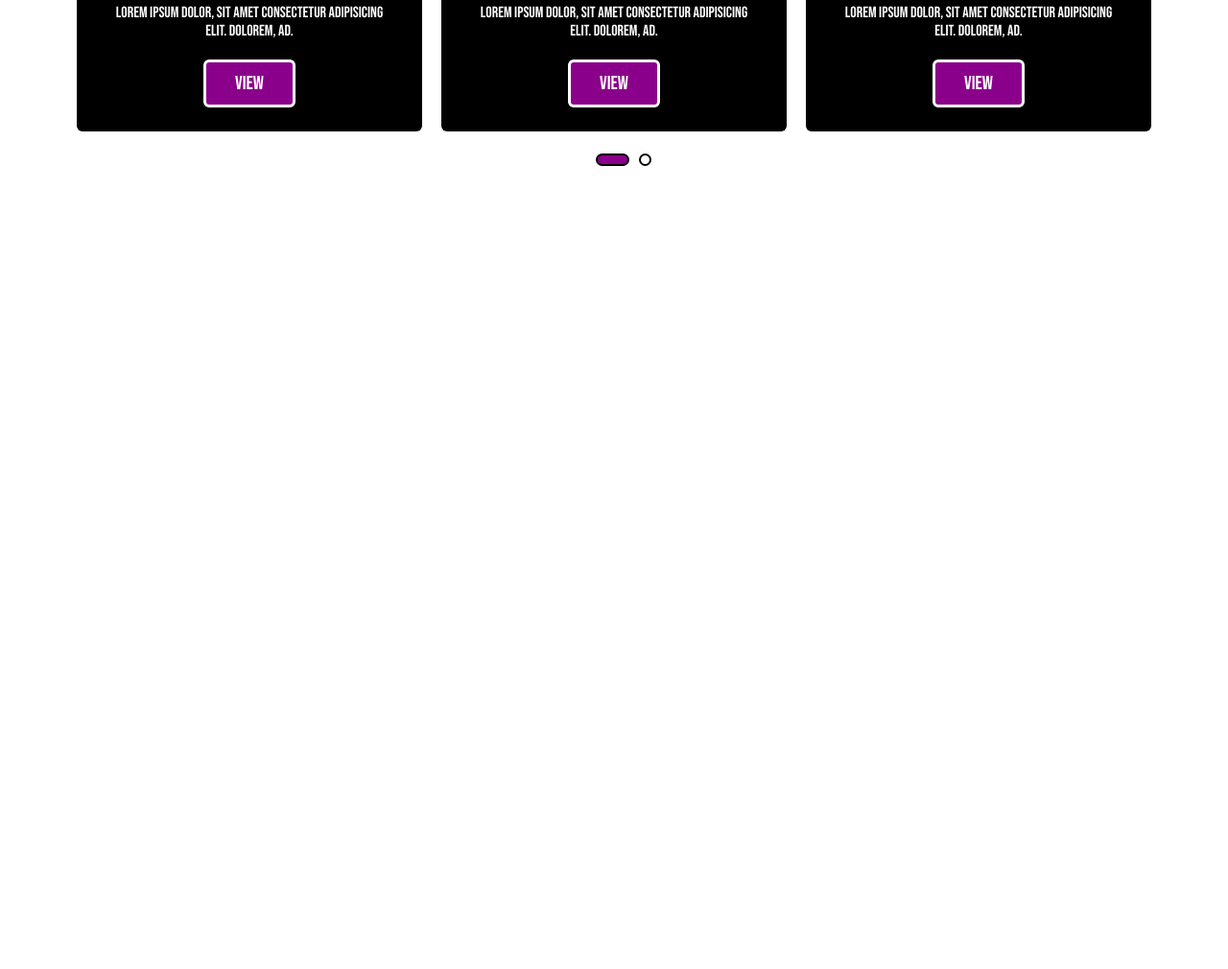
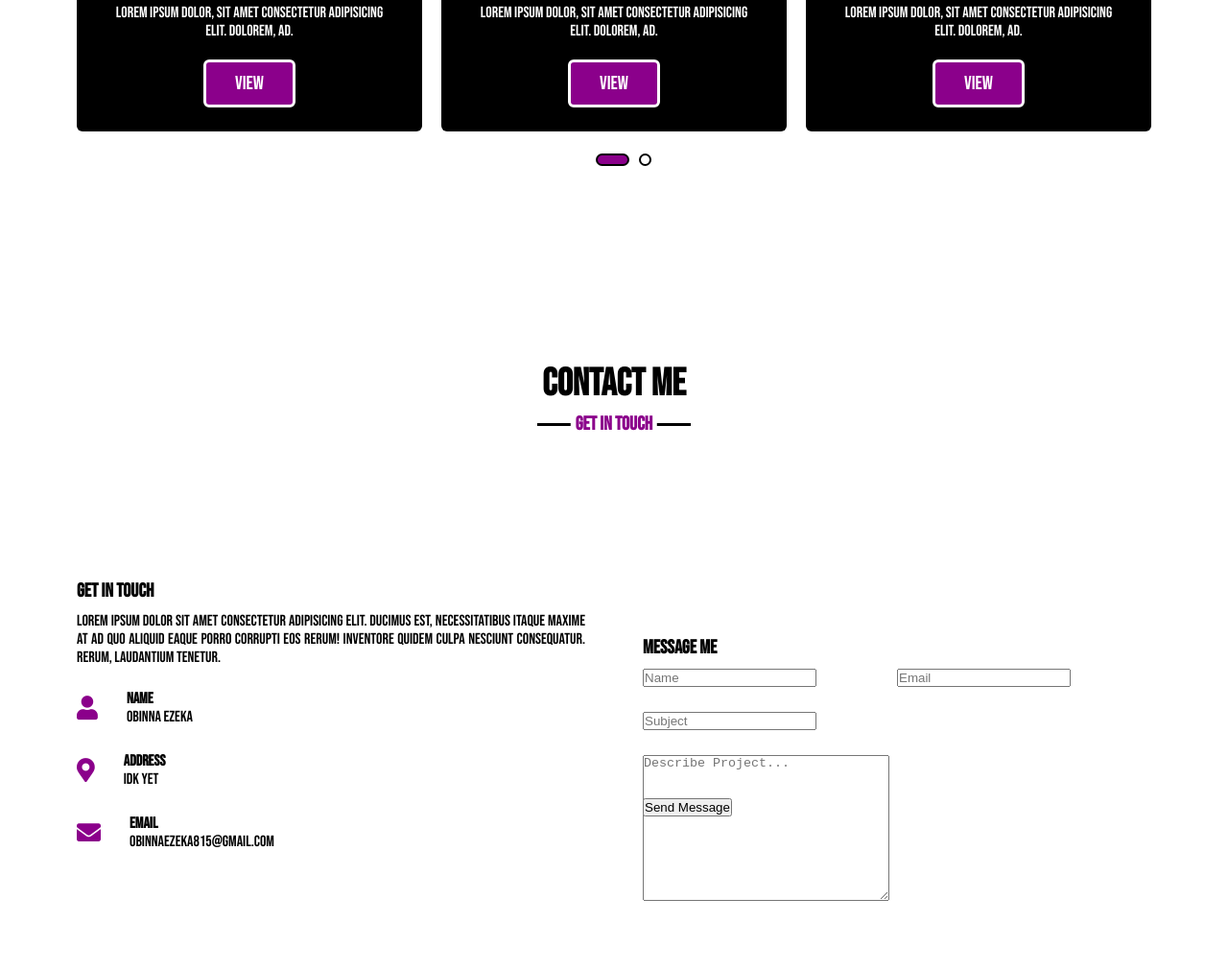
Before and after one commit to Obi815/Portfolio_project, a plain HTML site: page index.html in a window 1280 px wide. Shown: the part 2764-3774 px from the top of the page at 96% size. Before the commit the page ends 3040 px from the top, so only its background shows below. Drawn offline with nearby package versions, Linux system fonts and the light colour scheme.

Commit message:
added project section and contact section

```diff
--- a/css/style.css
+++ b/css/style.css
@@ -150,7 +150,7 @@ section .title::after{
 
 /* About section styling */
 
-.about, .skills, .projects{
+.about, .skills, .projects, .contact{
     font-family: "Bebas Neue",sans-serif;
 }
 
@@ -159,7 +159,7 @@ section .title::after{
 }
 
 .about .about-content, .skills .skills-content,
-.projects{
+.projects, .contact .contact-content{
     display: flex;
     flex-wrap: wrap;
     align-items: center;
@@ -252,22 +252,22 @@ section .title::after{
     background: darkmagenta;
 }
 .skills .skills-content .right .html::before{
-    width: 90%;
+    width: 95%;
 }
 .skills .skills-content .right .css::before{
+    width: 85%;
+}
+.skills .skills-content .right .js::before{
     width: 70%;
 }
-.skills .skills-content .right .js::before{
-    width: 50%;
-}
 .skills .skills-content .right .pyt::before{
-    width: 40%;
+    width: 60%;
 }
 .skills .skills-content .right .jqr::before{
     width: 60%;
 }
 .skills .skills-content .right .cplus::before{
-    width: 20%;
+    width: 55%;
 }
 
 
@@ -385,6 +385,52 @@ section .title::after{
 }
 
 
+/* Contact stylying */
+.contact .title::after{
+    content: "Get in touch";
+}
+.contact .contact-content .column{
+    width: calc(50% - 30px);
+}
+.contact .contact-content .text{
+    font-size: 20px;
+    font-weight: 600;
+    margin-bottom: 10px;
+}
+.contact .contact-content .left{
+    text-align: justify;
+}
+.contact .contact-content .icon{
+    margin: 10px 0;
+}
+.contact .contact-content .row{
+    display: flex;
+    height: 65px;
+    align-items: center;
+}
+.contact .contact-content .row .info{
+    margin-left: 30px;
+}
+.contact .contact-content .row i{
+    font-size: 25px;
+    color: darkmagenta;
+}
+.contact .contact-content .info .head{
+    font-weight: 600;
+}
+.contact .contact-content .info .sub-title{
+/* style the words under title */
+}
+.contact .right form .fields{
+    display: flex;
+}
+.contact .right form .field,
+.contact .right form .fields .field{
+    height: 45px;
+    width: 100%;
+}
+
+
 
 /*responsive query tools*/
 @media (max-width: 1300px){
@@ -490,4 +536,5 @@ section .title::after{
         width: 100%;
         margin-bottom: 35px;
     }
+
 }
--- a/index.html
+++ b/index.html
@@ -80,28 +80,28 @@
                     <div class="bars">
                         <div class="info">
                             <span>HTML</span>
-                            <span>90%</span>
+                            <span>95%</span>
                         </div>
                         <div class="line html"></div>
                     </div>
                     <div class="bars">
                         <div class="info">
                             <span>Javascript</span>
-                            <span>50%</span>
+                            <span>70%</span>
                         </div>
                         <div class="line js"></div>
                     </div>
                     <div class="bars">
                         <div class="info">
                             <span>C++</span>
-                            <span>20%</span>
+                            <span>55%</span>
                         </div>
                         <div class="line cplus"></div>
                     </div>
                     <div class="bars">
                         <div class="info">
                             <span>Python</span>
-                            <span>40%</span>
+                            <span>60%</span>
                         </div>
                         <div class="line pyt"></div>
                     </div>
@@ -115,7 +115,7 @@
                     <div class="bars">
                         <div class="info">
                             <span>CSS</span>
-                            <span>70%</span>
+                            <span>85%</span>
                         </div>
                         <div class="line css"></div>
                     </div>
@@ -173,6 +173,62 @@
         </div>
     </div>
 </section>
+<section class="contact" id="contact">
+    <div class="max-width">
+        <h2 class="title">Contact Me</h2>
+        <div class="contact-content">
+            <div class="column left">
+                <div class="text">Get in touch</div>
+                <p> Lorem ipsum dolor sit amet consectetur adipisicing elit. Ducimus est, necessitatibus itaque maxime at ad quo aliquid eaque porro corrupti eos rerum! Inventore quidem culpa nesciunt consequatur. Rerum, laudantium tenetur.</p>
+                <div class="icon">
+                    <div class="row">
+                        <i class="fas fa-user"></i>
+                        <div class="info">
+                            <div class="head">Name</div>
+                            <div class="sub-title">Obinna Ezeka</div>
+                        </div>
+                    </div>
+                    <div class="row">
+                        <i class="fas fa-map-marker-alt"></i>
+                        <div class="info">
+                            <div class="head">Address</div>
+                            <div class="sub-title">idk yet</div>
+                        </div>
+                    </div>
+                    <div class="row">
+                        <i class="fas fa-envelope"></i>
+                        <div class="info">
+                            <div class="head">Email</div>
+                            <div class="sub-title">obinnaezeka815@gmail.com</div>
+                        </div>
+                    </div>
+                </div>
+            </div>
+            <div class="column right">
+                <div class="text">Message Me</div>
+                <form action="#">
+                    <div class="fields">
+                        <div class="field name">
+                            <input type="text" placeholder="Name" required>
+                        </div>
+                        <div class="field email">
+                            <input type="email" placeholder="Email" required>
+                        </div>
+                    </div>
+                    <div class="field">
+                        <input type="text" placeholder="Subject" required>
+                    </div>
+                    <div class="field textarea">
+                        <textarea cols="30" rows="10" placeholder="Describe Project..." required></textarea>
+                    </div>
+                    <div class="button">
+                        <button type="submit">Send Message</button>
+                    </div>
+                </form>
+            </div>
+        </div>
+    </div>
+</section>
 
 
 
```
